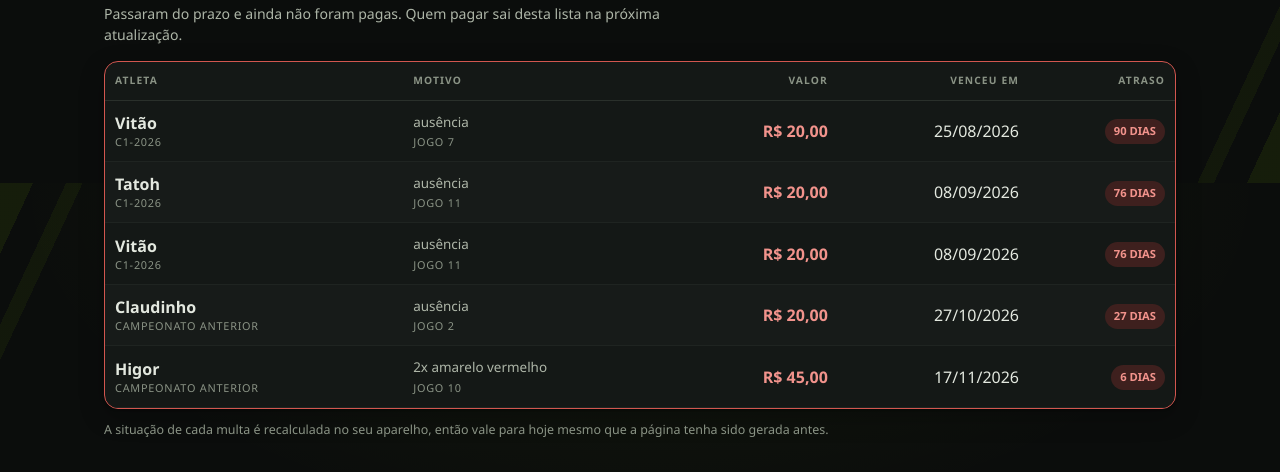
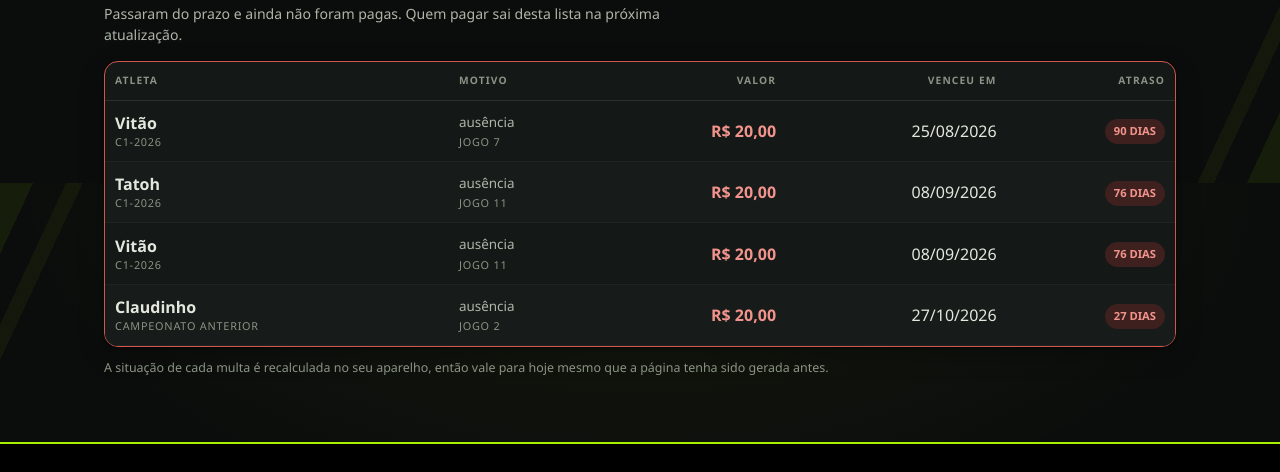
Before and after one commit to Guiihribeiros/futsal-amigos, a plain HTML site: page index.html in a window 1280 px wide. Shown: the part 4617-5089 px from the top of the page. Drawn offline with Linux system fonts and the light colour scheme.

Commit message:
Higor pagou R$ 45; entra no caixa do C4-2026
Co-Authored-By: Claude Opus 5 <noreply@anthropic.com>

```diff
--- a/index.html
+++ b/index.html
@@ -741,13 +741,6 @@ body{background:
           <td class="n forte alerta">R$ 20,00</td>
           <td class="n discreto">27/10/2026</td>
           <td class="n"><span class="dias">27 dias</span></td>
-        </tr>
-        <tr data-venc="2026-11-17">
-          <td class="nome">Higor<span class="sub">campeonato anterior</span></td>
-          <td class="motivo">2x amarelo vermelho<span class="sub">jogo 10</span></td>
-          <td class="n forte alerta">R$ 45,00</td>
-          <td class="n discreto">17/11/2026</td>
-          <td class="n"><span class="dias">6 dias</span></td>
         </tr><tr data-vazio hidden><td colspan="5" class="vazio ok">Ninguém com multa vencida, todo mundo em dia com o prazo.</td></tr></tbody>
       </table>
     </div>
```
